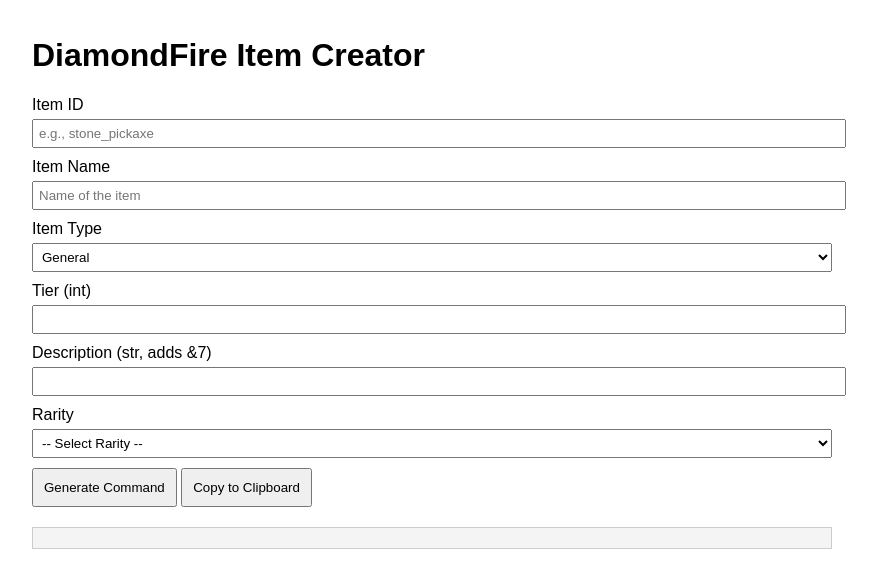
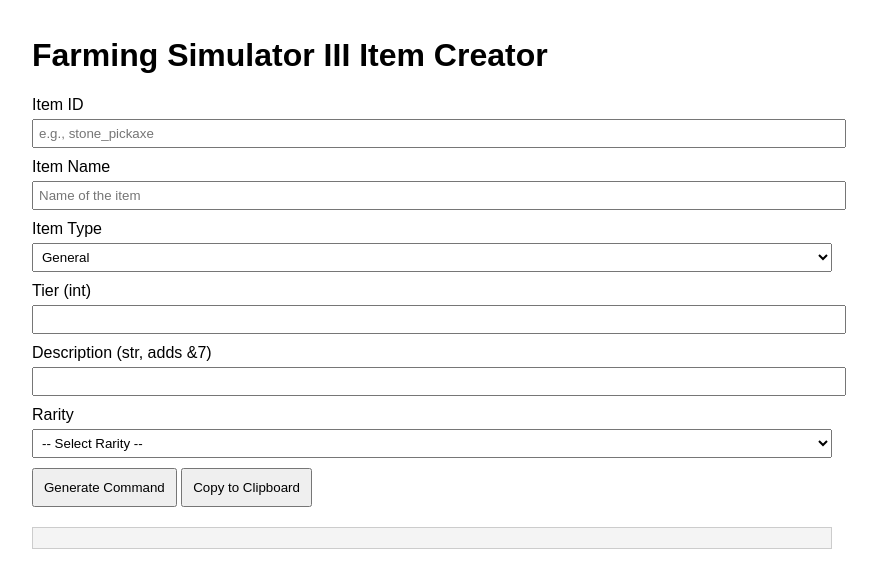
Before and after one commit to SirLizardsAlot/farmingsim3-item-creator, a plain HTML site: page index.html in a window 1280 px wide. Shown: the whole page, without its empty margins (208-1085 px from the left). Drawn offline with Linux system fonts and the light colour scheme.

Commit message:
Update index.html
renamed page

```diff
--- a/index.html
+++ b/index.html
@@ -3,7 +3,7 @@
 <head>
   <meta charset="UTF-8" />
   <meta name="viewport" content="width=device-width, initial-scale=1.0" />
-  <title>DiamondFire Item Creator</title>
+  <title>Farming Simulator III Item Creator</title>
   <style>
     body { font-family: sans-serif; max-width: 800px; margin: auto; padding: 1em; }
     label { display: block; margin-top: 10px; }
@@ -14,7 +14,7 @@
   </style>
 </head>
 <body>
-  <h1>DiamondFire Item Creator</h1>
+  <h1>Farming Simulator III Item Creator</h1>
 
   <label>Item ID
     <input id="item" type="text" placeholder="e.g., stone_pickaxe" />
```
